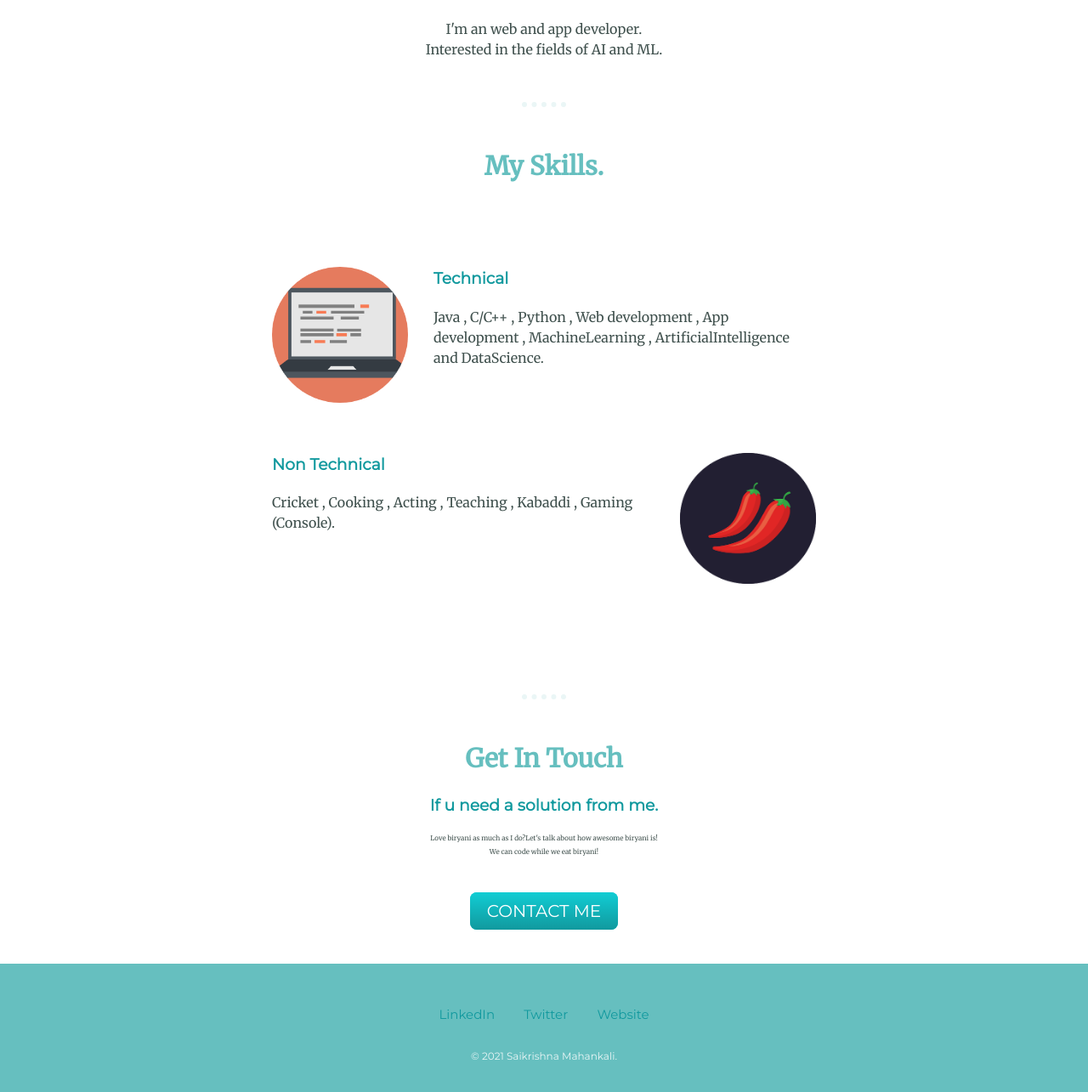
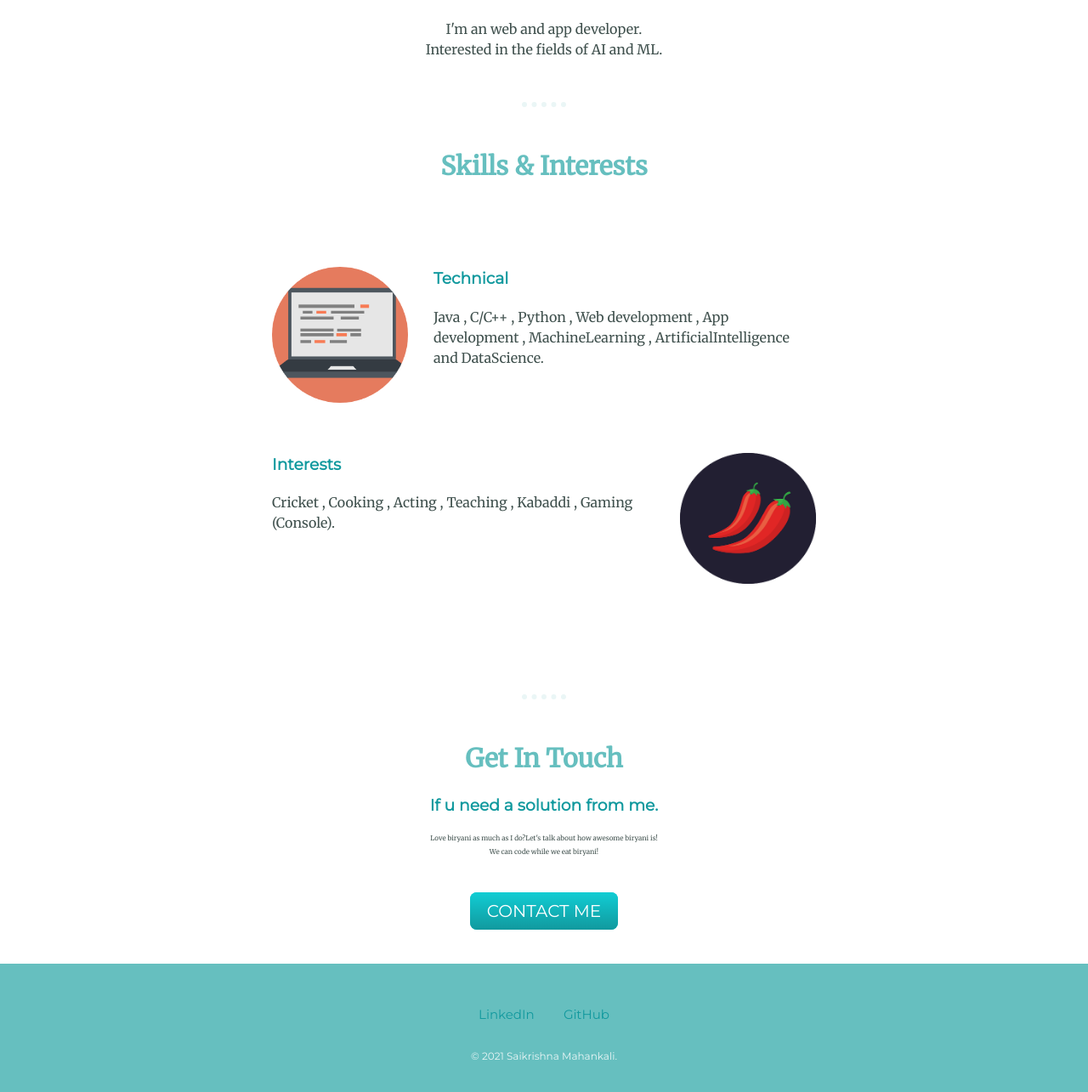
Before and after one commit to mskmsdrcjc/CV, a plain HTML site: page index.html in a window 1280 px wide. Shown: the part 1152-2437 px from the top of the page at 85% size. Drawn offline with Linux system fonts and the light colour scheme.

Commit message:
Add files via upload

```diff
--- a/index.html
+++ b/index.html
@@ -25,7 +25,7 @@
       </div>
       <hr>
       <div class="skills">
-        <h2>My Skills.</h2>
+        <h2>Skills & Interests</h2>
         <div class="skill-row">
           <img class="computer-img" src="images/computer.png" alt="Animated computer image">
           <h3>Technical</h3>
@@ -33,7 +33,7 @@
         </div>
         <div class="skill-row">
           <img class="chilli-img" src="images/chillies.png" alt="Animated chillies image">
-          <h3>Non Technical</h3>
+          <h3>Interests</h3>
           <p>Cricket , Cooking , Acting , Teaching , Kabaddi , Gaming (Console).</p>
         </div>
       </div>
@@ -48,9 +48,8 @@
       </div>
     </div>
     <div class="bottom-container">
-      <a class="footer-link" href="">LinkedIn</a>
-      <a class="footer-link" href="">Twitter</a>
-      <a class="footer-link" href="">Website</a>
+      <a class="footer-link" href="https://www.linkedin.com/in/sai-krishna-mahankali-8ab8ab199">LinkedIn</a>
+      <a class="footer-link" href="https://github.com/mskmsdrcjc">GitHub</a>
       <p class="copyright">© 2021 Saikrishna Mahankali.</p>
     </div>
 
```
